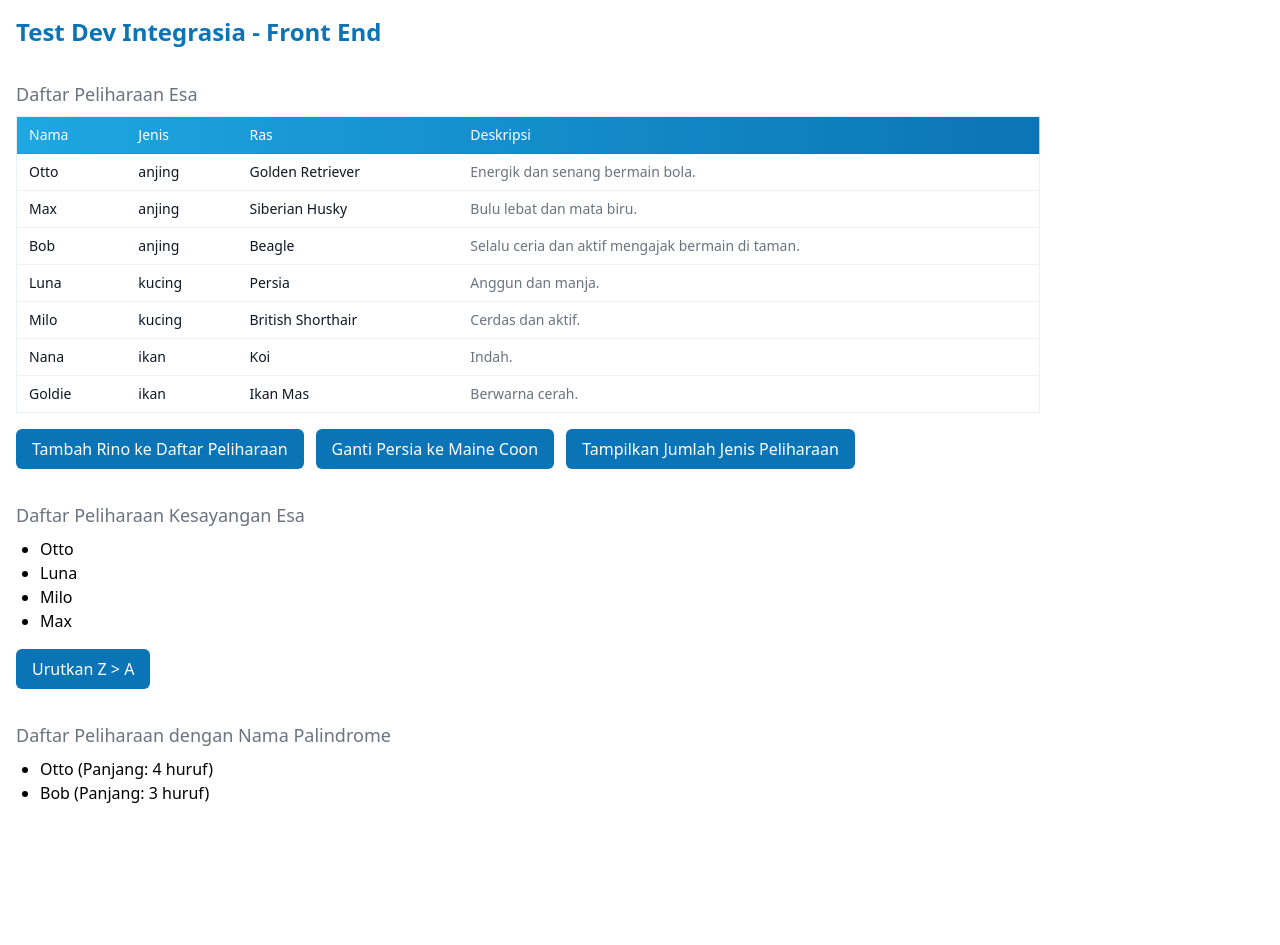
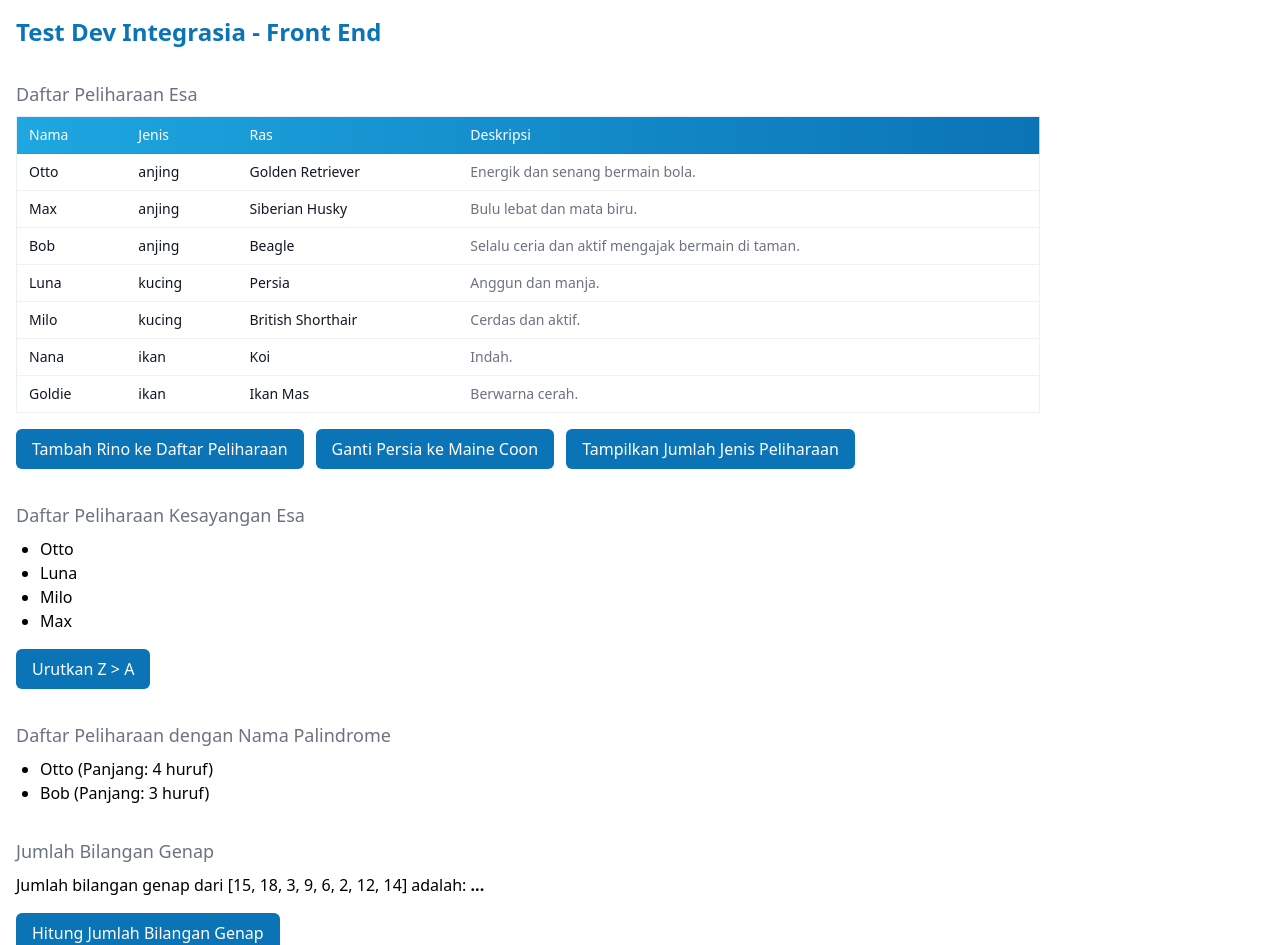
Before and after one commit to Syfrezia/test-dev-frontend, a React (Vite) app: page / in a window 1280 px wide. Shown: the top 945 px of the page. Before the commit the page ends 821 px from the top, so only its background shows below. Built offline with nearby package versions, Linux system fonts and the light colour scheme.

Commit message:
feat: complete task 7, refactor task 6

```diff
--- a/src/App.jsx
+++ b/src/App.jsx
@@ -1,14 +1,18 @@
 import { useState } from 'react';
-import { pets, favorites } from './lib/data';
+import { pets, favorites, arrayOfNum } from './lib/data';
 import { PetTable } from './components/PetTable';
 import { FavoritePetList } from './components/FavoritePetList';
 import { PalindromePetList } from './components/PalindromePetList';
+import { isPalindrome, isEven } from './lib/utils';
+import { SumOfEvenNumbers } from './components/SumOfEvenNumbers';
 
 function App() {
   const [petList, setPetList] = useState(pets);
   const [favoritePets, setFavoritePets] = useState(favorites);
   const [favoriteOrder, setFavoriteOrder] = useState('asc');
   const [typeCount, setTypeCount] = useState({});
+
+  const [evenSum, setEvenSum] = useState(0);
 
   const addNewPet = ({ name, type, race, description }) => {
     setPetList((prevPetList) => [
@@ -100,12 +104,6 @@ function App() {
     setTypeCount(countBasedOnType);
   };
 
-  const isPalindrome = (str) => {
-    const lower = str.toLowerCase();
-    const reversed = lower.split('').reverse().join('');
-    return lower === reversed;
-  };
-
   // Task 6: Buat fungsi untuk mengecek hewan peliharaan Esa yang mengandung kata palindrome beserta panjang string dari namanya
   const filterPetsWithPalindrome = (pets = []) => {
     const palindromePets = pets
@@ -116,6 +114,19 @@ function App() {
       }));
 
     return palindromePets;
+  };
+
+  const sumOfEvenNumbers = (arr = []) => {
+    return arr.reduce((sum, num) => {
+      if (isEven(num)) {
+        return sum + num;
+      }
+      return sum;
+    }, 0);
+  };
+
+  const handleEvenSum = () => {
+    setEvenSum(sumOfEvenNumbers(arrayOfNum));
   };
 
   return (
@@ -141,6 +152,8 @@ function App() {
       <PalindromePetList
         petsWithPalindrome={filterPetsWithPalindrome(petList)}
       />
+
+      <SumOfEvenNumbers evenSum={evenSum} handleEvenSum={handleEvenSum} />
     </main>
   );
 }
--- /dev/null
+++ b/src/components/SumOfEvenNumbers.jsx
@@ -0,0 +1,22 @@
+import { arrayOfNum } from '../lib/data';
+
+export function SumOfEvenNumbers({ evenSum, handleEvenSum }) {
+  return (
+    <div className="mt-8">
+      <h2 className="text-[#6b7280] text-lg font-medium mb-2">
+        Jumlah Bilangan Genap
+      </h2>
+      <p>
+        Jumlah bilangan genap dari [{arrayOfNum.join(', ')}] adalah:{' '}
+        <strong>{evenSum === 0 ? '...' : evenSum}</strong>
+      </p>
+
+      <button
+        onClick={handleEvenSum}
+        className="mt-4 px-4 py-2 bg-[#0b74b6] text-white rounded-md hover:bg-[#095a91] disabled:opacity-50 disabled:cursor-not-allowed font-medium"
+      >
+        Hitung Jumlah Bilangan Genap
+      </button>
+    </div>
+  );
+}
--- a/src/lib/data.js
+++ b/src/lib/data.js
@@ -45,3 +45,6 @@ export const pets = [
 ];
 
 export const favorites = ['Otto', 'Luna', 'Milo', 'Max'];
+
+// Array untuk task 7
+export const arrayOfNum = [15, 18, 3, 9, 6, 2, 12, 14];
--- /dev/null
+++ b/src/lib/utils.js
@@ -0,0 +1,9 @@
+// Util untuk task 6
+export const isPalindrome = (str) => {
+  const lower = str.toLowerCase();
+  const reversed = lower.split('').reverse().join('');
+  return lower === reversed;
+};
+
+// Util untuk task 7
+export const isEven = (num) => num % 2 === 0;
```
